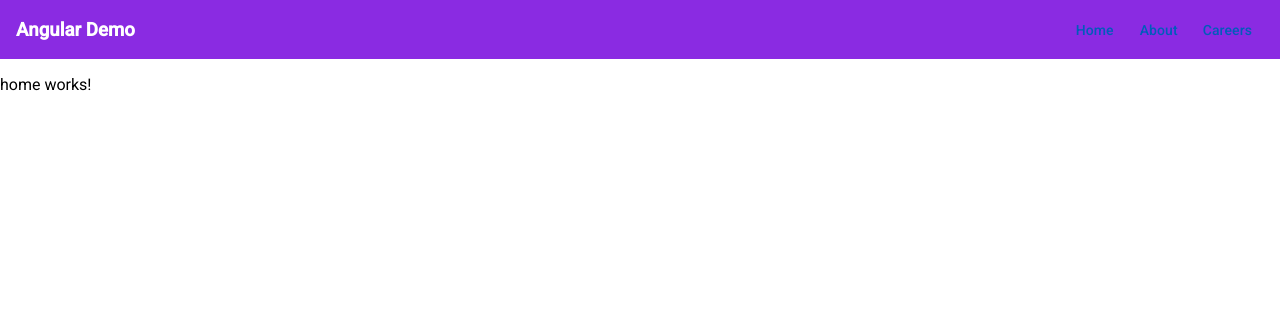
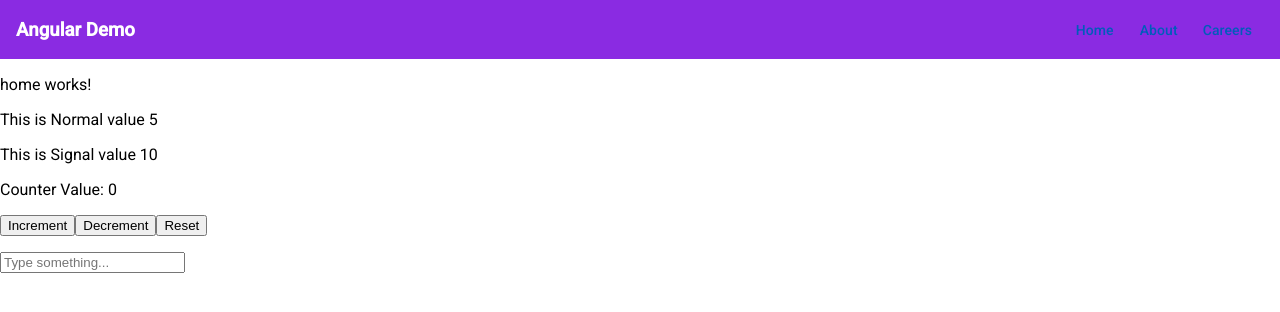
Before and after one commit to ravi0818/angular-demo, an Angular app: page / in a window 1280 px wide. Shown: the top 312 px of the page. Built offline with nearby package versions, Linux system fonts and the light colour scheme.

Commit message:
Data binding

```diff
--- /dev/null
+++ b/src/app/components/counter/counter.component.html
@@ -0,0 +1,6 @@
+<p>Counter Value: {{ counterValue() }}</p>
+<div>
+  <button (click)="increment()">Increment</button>
+  <button (click)="decrement()">Decrement</button>
+  <button (click)="reset()">Reset</button>
+</div>
--- /dev/null
+++ b/src/app/components/counter/counter.component.ts
@@ -0,0 +1,23 @@
+import { Component, signal } from '@angular/core';
+
+@Component({
+  selector: 'app-counter',
+  imports: [],
+  templateUrl: './counter.component.html',
+  styleUrl: './counter.component.scss',
+})
+export class CounterComponent {
+  counterValue = signal(0);
+
+  increment() {
+    this.counterValue.update((value) => value + 1);
+  }
+
+  decrement() {
+    this.counterValue.update((value) => value - 1);
+  }
+
+  reset() {
+    this.counterValue.set(0);
+  }
+}
--- a/src/app/home/home.component.html
+++ b/src/app/home/home.component.html
@@ -1 +1,10 @@
-<p>home works!</p>
+<div>
+  <p>home works!</p>
+  <p>This is Normal value {{ counter() }}</p>
+  <p>This is Signal value {{ value }}</p>
+  <app-counter></app-counter>
+
+  <p></p>
+  <input placeholder="Type something..." type="text" [(ngModel)]="inputValue" />
+  <p>{{ inputValue }}</p>
+</div>
--- a/src/app/home/home.component.ts
+++ b/src/app/home/home.component.ts
@@ -1,11 +1,16 @@
-import { Component } from '@angular/core';
+import { Component, signal } from '@angular/core';
+import { CounterComponent } from '../components/counter/counter.component';
+import { FormsModule } from '@angular/forms';
 
 @Component({
   selector: 'app-home',
-  imports: [],
+  imports: [CounterComponent, FormsModule],
   templateUrl: './home.component.html',
-  styleUrl: './home.component.scss'
+  styleUrl: './home.component.scss',
 })
 export class HomeComponent {
-
+  counter = signal(5);
+  value = 10;
+  message = 'Hello World!';
+  inputValue = '';
 }
```
Also changed, not shown: src/app/components/counter/counter.component.scss (added), 1 other file (tests, documents, lock files or other folders).
